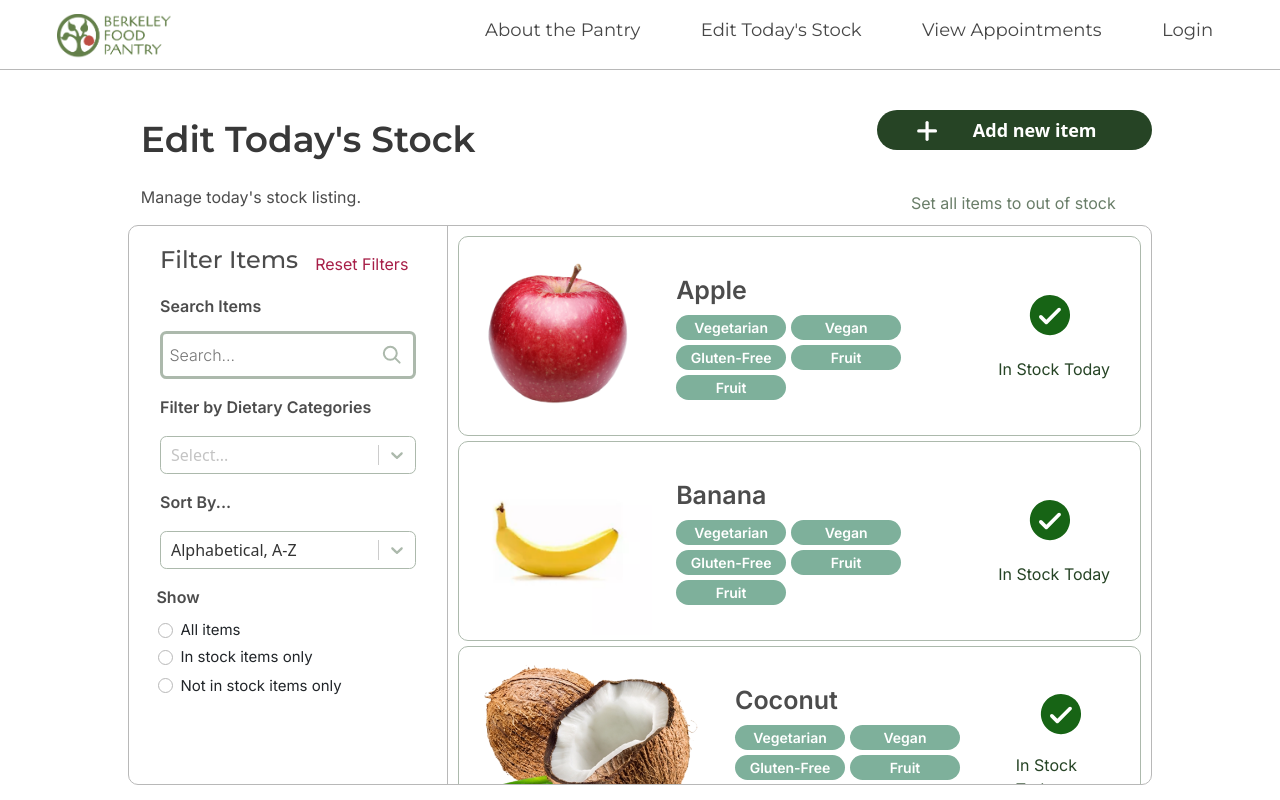
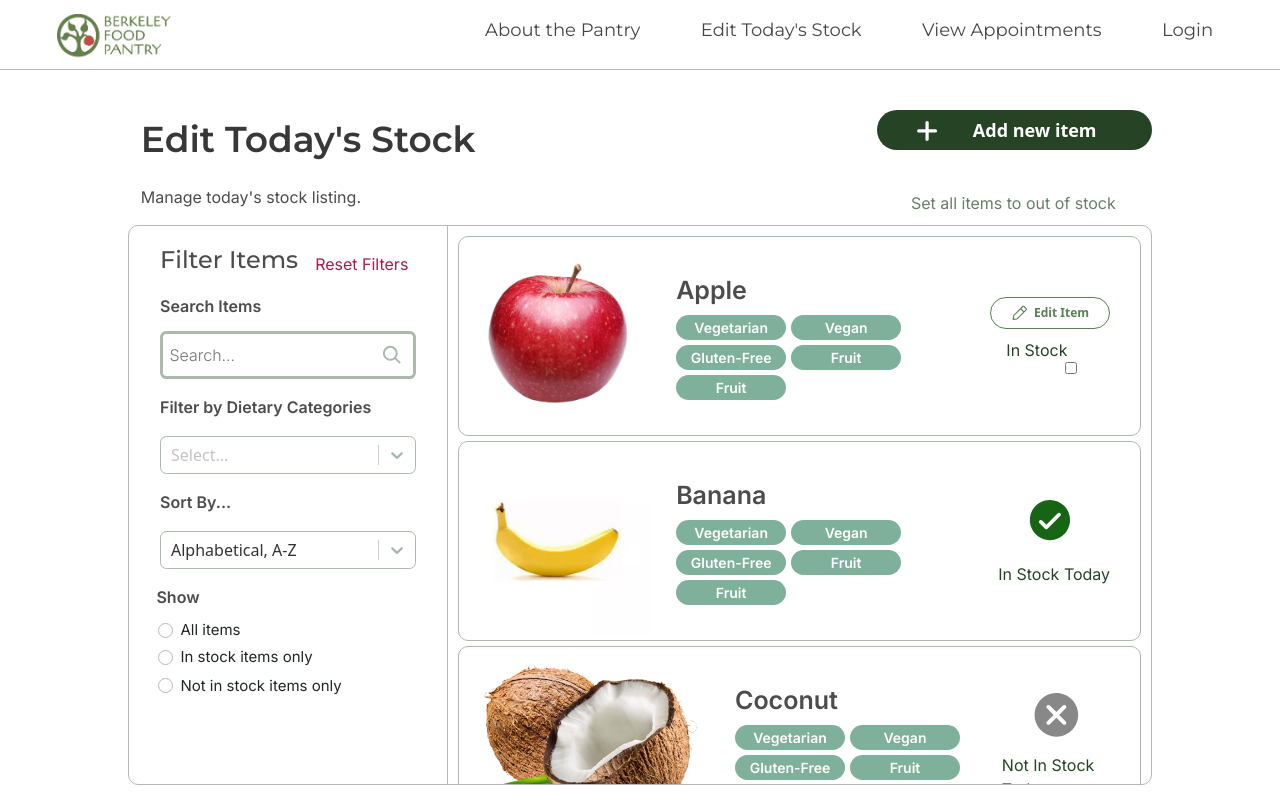
Before and after one commit to codebase-berkeley/berkeley-food-pantry, a React (Create React App) app in the folder client/: page /stockListingAdmin in a window 1280 px wide. Built offline with nearby package versions, Linux system fonts and the light colour scheme.

Commit message:
fixed admin in stock functionality

```diff
--- a/client/src/components/Food.css
+++ b/client/src/components/Food.css
@@ -74,6 +74,13 @@
     padding-top: 13%;
     width: 97px;
 }
+.inStockCheck{
+    font-family: "Inter";
+    font-size: 16px;
+    color: #264425;
+    padding-top: 13%;
+    width: 97px;
+}
 
 .nameTags {
     display: flex;
--- a/client/src/components/Food.js
+++ b/client/src/components/Food.js
@@ -8,9 +8,6 @@ import xmark from '../images/notinstock.svg'
 
 
 function Food(props) {
-    function editItem () {
-        console.log("it works");
-    }
 
     function stockOption() {
         if ((props.in_stock) == true) {
@@ -27,7 +24,7 @@ function Food(props) {
             <div className = "editIn" style={{paddingRight: "4%", width: "35%"}}>
                     <img src={xmark} className="stockImage" alt="checkmark" />
                     <div className ="inStock" style={{paddingLeft: "6%", width: "100%"}}>
-                        <span> Not In Stock Today</span>
+                        <span>Not In Stock Today</span>
                     </div>
                 </div>
         );
@@ -58,8 +55,9 @@ function Food(props) {
                                 </div>
                             </div>
                         </div>
-                        <div style={{paddingLeft: "6%"}} className ="inStock">
-                            <span style={{paddingRight: "11%"}}>In Stock Today</span>
+                        <div style={{paddingLeft: "6%"}} className ="inStockCheck">
+                            <span style={{paddingRight: "11%"}}>In Stock</span>
+                            <input type="checkbox"></input>
                         </div>
                     </div>
                 </div>
--- a/client/src/pages/StockListingAdmin.js
+++ b/client/src/pages/StockListingAdmin.js
@@ -181,9 +181,9 @@ export function StockListingAdmin() {
                         </div>
                     </div>
                     <div className="filterItemDisplay">
-                    <Food name="Apple" image={apple} in_stock={true} tags={["Vegetarian", "Vegan", "Gluten-free", "Fruit", "Fruit" ]} admin={false}/>
+                    <Food name="Apple" image={apple} in_stock={true} tags={["Vegetarian", "Vegan", "Gluten-free", "Fruit", "Fruit" ]} admin={true}/>
                     <Food name="Banana" image={banana} in_stock={true} tags={["Vegetarian", "Vegan", "Gluten-free", "Fruit", "Fruit" ]} admin={false}/>
-                    <Food name="Coconut" image={cocunut} in_stock={true} tags={["Vegetarian", "Vegan", "Gluten-free", "Fruit", "Fruit" ]} admin={false}/>
+                    <Food name="Coconut" image={cocunut} in_stock={false} tags={["Vegetarian", "Vegan", "Gluten-free", "Fruit", "Fruit" ]} admin={false}/>
                     <Food name="Donut" image={donut} in_stock={true} tags={["Vegetarian", "Vegan", "Gluten-free", "Fruit", "Fruit" ]} admin={false}/>
                     <Food name="Broccoli" image={brocolli} in_stock={true} tags={["Vegetarian", "Vegan", "Gluten-free", "Fruit", "Fruit" ]} admin={false}/>
                     <Food name="Canned Beans" image={cannedBeans} in_stock={true} tags={["Vegetarian", "Vegan", "Gluten-free", "Fruit", "Fruit" ]} admin={false}/>
```
